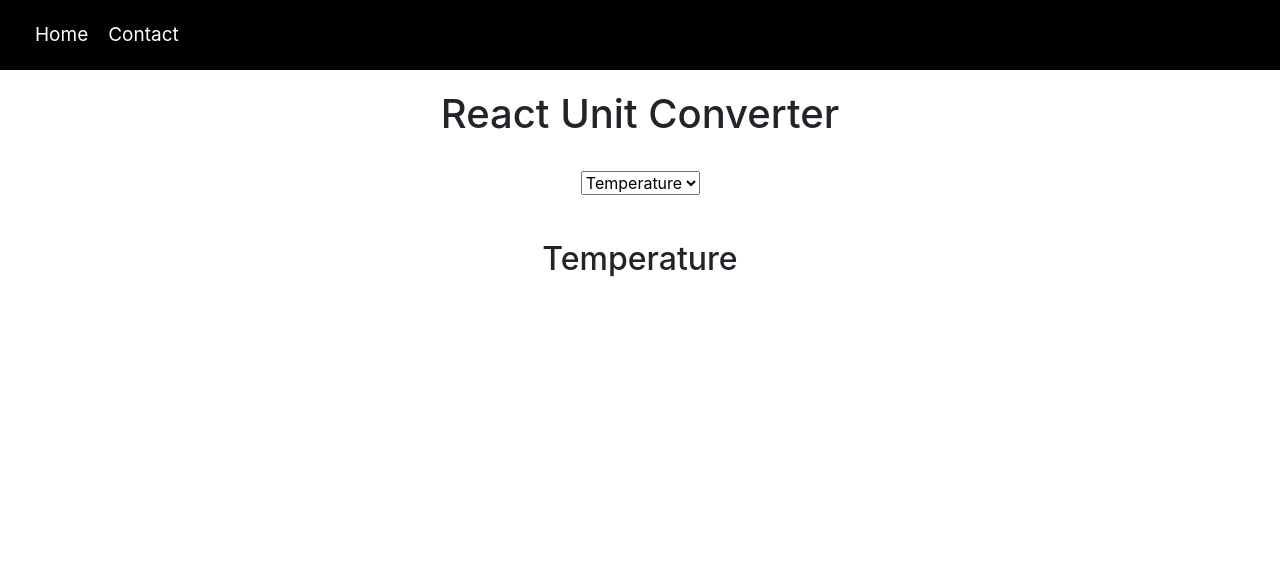
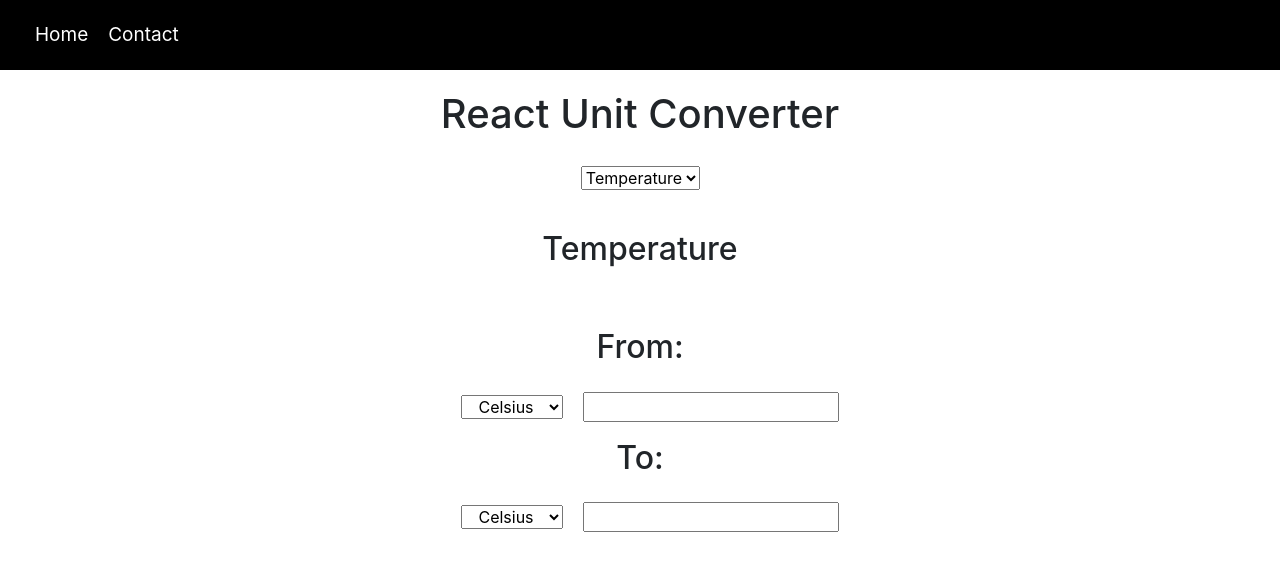
Before and after one commit to AdamMartin14/react-unit-converter, a React app: page / in a window 1280 px wide. Shown: the top 568 px of the page. Built offline with nearby package versions, Linux system fonts and the light colour scheme.

Commit message:
App Functionality Step 5: Basic app layout with dummy DropDownList and ResultBox components added to the 'FromTo' component. The app now requires functionality logic.

```diff
--- a/src/components/AppBody/AppBodyContainer/AppBodyContainer.js
+++ b/src/components/AppBody/AppBodyContainer/AppBodyContainer.js
@@ -2,6 +2,7 @@
 import React, {Component} from 'react';
 import PagePrimaryHeading from '../PagePrimaryHeading/PagePrimaryHeading';
 import UnitName from '../UnitName/UnitName';
+import FromTo from '../FromTo/FromTo';
 
 const appTitle = 'React Unit Converter';
 
@@ -13,7 +14,11 @@ class AppBodyContainer extends Component {
         return (
                 <div>
                     <PagePrimaryHeading title={appTitle} />
+
                     <UnitName />
+
+                    <FromTo />
+
                 </div>
         )
     }
--- a/src/components/AppBody/FromTo/FromTo.js
+++ b/src/components/AppBody/FromTo/FromTo.js
@@ -0,0 +1,45 @@
+// CLASS-BASED COMPONENT - STATE MANAGEMENT (STATEFUL COMPONENT)
+import React, {Component} from 'react';
+import DropDownMenu from '../../UI/DropDownMenu/DropDownMenu';
+import ResultBox from '../ResultBox/ResultBox'
+
+const temperatureMeasurementUnits = [
+    { value: 'celsius', label: 'Celsius' },
+    { value: 'fahrenheit', label: 'Fahrenheit' }
+ ];
+
+const temperatureMeasurementUnitsArray = temperatureMeasurementUnits.map(ctrl => (
+    <option value={ctrl.value}>{ctrl.label}</option>
+));
+
+
+class FromTo extends Component {
+
+    render() {
+
+        return (
+            <div>
+
+                <h2>From:</h2>
+
+                    <DropDownMenu
+                        dropDownListOptions={temperatureMeasurementUnitsArray}
+                    />
+
+                    <ResultBox />
+
+                <h2>To:</h2>
+
+                    <DropDownMenu
+                        dropDownListOptions={temperatureMeasurementUnitsArray}
+                    />
+
+                    <ResultBox />
+
+            </div>
+        )
+    }
+};
+
+
+export default FromTo;
--- a/src/components/AppBody/PagePrimaryHeading/PagePrimaryHeading.css
+++ b/src/components/AppBody/PagePrimaryHeading/PagePrimaryHeading.css
@@ -1,3 +1,5 @@
 .PagePrimaryHeadingContainer {
     margin-top: 20px;
+    margin-left: 15px;
+    margin-right: 15px;
 }
--- a/src/components/AppBody/ResultBox/ResultBox.js
+++ b/src/components/AppBody/ResultBox/ResultBox.js
@@ -0,0 +1,14 @@
+// FUNCTIONAL COMPONENT - NO STATE MANAGEMENT (STATELESS COMPONENT)
+import React from 'react';
+import classes from '../ResultBox/ResultBox.css';
+
+
+const resultBox = (props) => {
+
+        return (
+            <input></input>
+        );
+}
+
+
+export default resultBox;
--- a/src/components/AppBody/UnitName/UnitName.css
+++ b/src/components/AppBody/UnitName/UnitName.css
@@ -1,3 +1,7 @@
 div {
     text-align: center;
 }
+
+.UnitNameContainer {
+    margin-bottom: 60px;
+}
--- a/src/components/AppBody/UnitName/UnitName.js
+++ b/src/components/AppBody/UnitName/UnitName.js
@@ -2,7 +2,7 @@
 import React, {Component} from 'react';
 import DropDownMenu from '../../UI/DropDownMenu/DropDownMenu';
 import PageSecondaryHeading from '../PageSecondaryHeading/PageSecondaryHeading';
-import '../UnitName/UnitName.css';
+import classes from '../UnitName/UnitName.css';
 
 
 const unitNameValues = [
@@ -34,7 +34,7 @@ class UnitName extends Component {
     render() {
 
         return (
-            <div>
+            <div className={classes.UnitNameContainer}>
                 <DropDownMenu
                     dropDownListOptions={unitNameValuesArray}
                     unitNameSelected={this.unitNameTitleChangedHandler}
--- a/src/components/UI/DropDownMenu/DropDownMenu.css
+++ b/src/components/UI/DropDownMenu/DropDownMenu.css
@@ -1,4 +1,4 @@
 select {
-    margin: 25px !important;
+    margin: 20px !important;
     text-align-last:center;
 }
```
